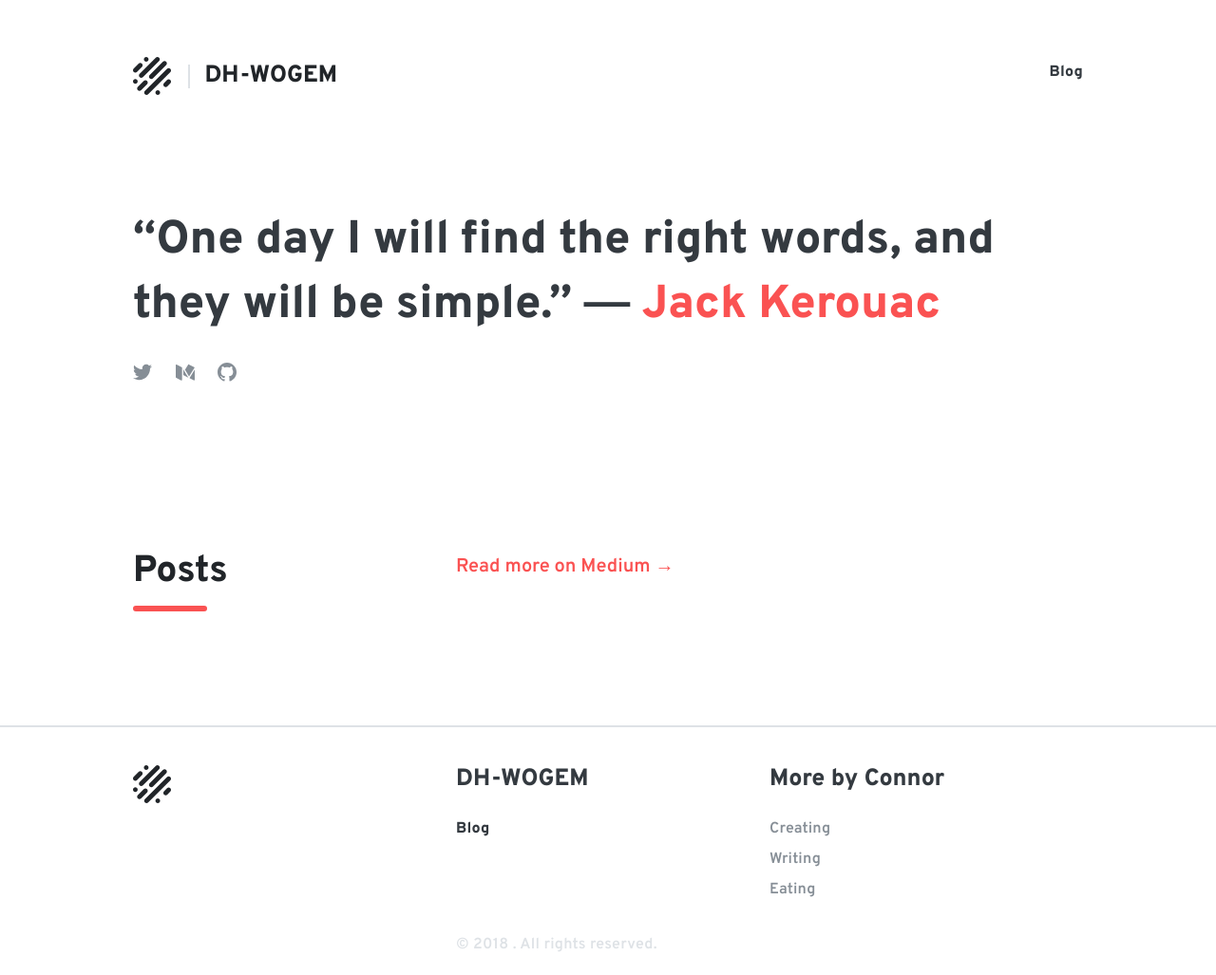
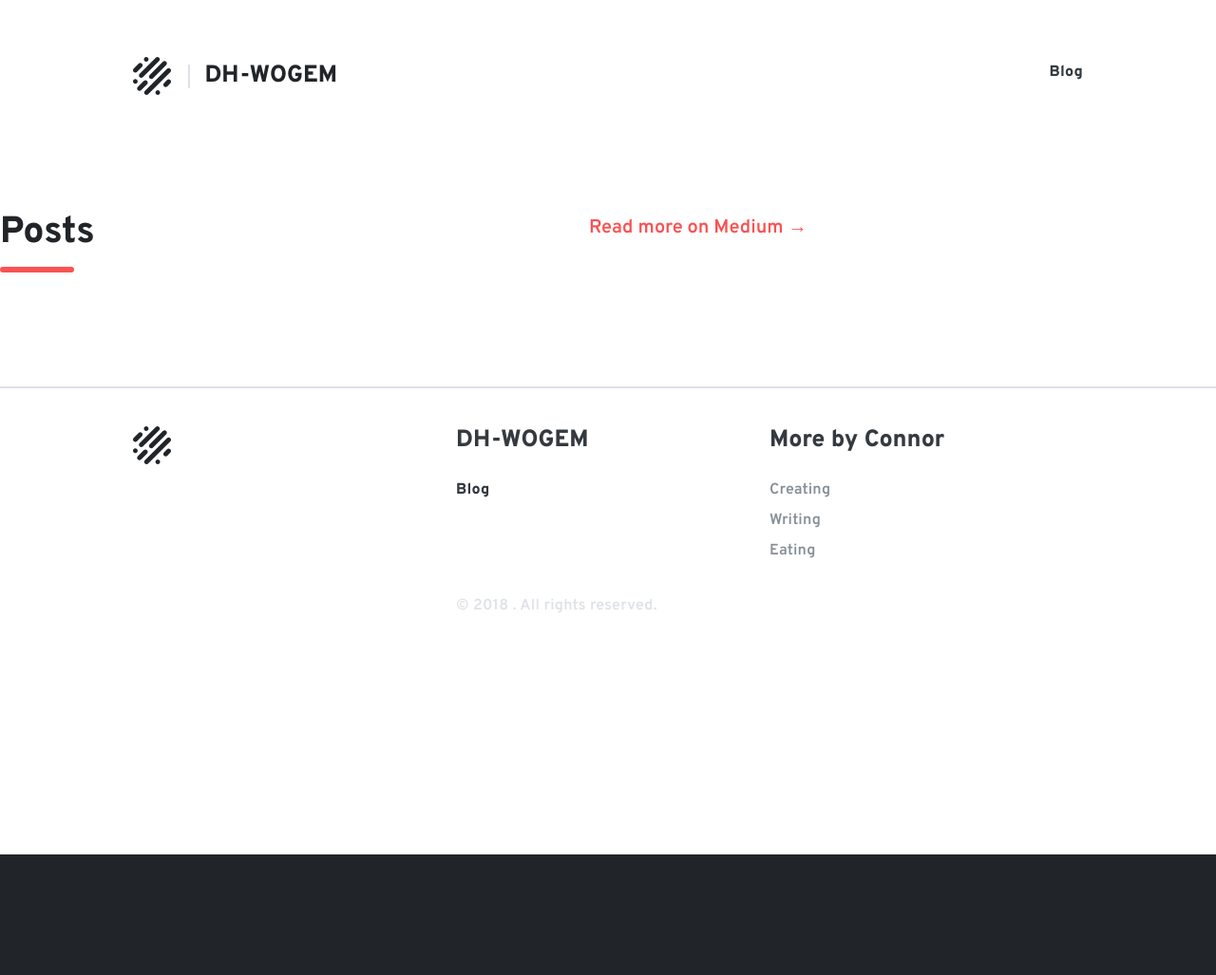
Before and after one commit to dh-wogem/dh-wogem.github.io, a Jekyll site: the page built from blog/index.html, in a window 1280 px wide. Shown: the whole page at 95% size. Built offline with Jekyll 4.4.1, drawn with Linux system fonts in a browser that asks for light colours; after the commit the page ends 900 px from its top, so only the background shows below that.

Commit message:
Update index.html

```diff
--- a/blog/index.html
+++ b/blog/index.html
@@ -8,7 +8,7 @@ image: false
 
 {% include core/metabar.html %}
 
-<article class="content">
+<!--<article class="content">
   <header class="hero">
     <h1 class="hero-title">“One day I will find the right words, and they will be simple.” ― <a href="https://www.wikiwand.com/en/Jack_Kerouac" target="_blank" rel="noreferrer">Jack Kerouac</a></h1>
     <div class="hero-icons">
@@ -30,7 +30,7 @@ image: false
 					<path d="M8 0C3.58 0 0 3.582 0 8c0 3.535 2.292 6.533 5.47 7.59.4.075.547-.172.547-.385 0-.19-.007-.693-.01-1.36-2.226.483-2.695-1.073-2.695-1.073-.364-.924-.89-1.17-.89-1.17-.725-.496.056-.486.056-.486.803.056 1.225.824 1.225.824.714 1.223 1.873.87 2.33.665.072-.517.278-.87.507-1.07-1.777-.2-3.644-.888-3.644-3.953 0-.873.31-1.587.823-2.147-.083-.202-.358-1.015.077-2.117 0 0 .672-.215 2.2.82.638-.178 1.323-.266 2.003-.27.68.004 1.364.092 2.003.27 1.527-1.035 2.198-.82 2.198-.82.437 1.102.163 1.915.08 2.117.513.56.823 1.274.823 2.147 0 3.073-1.87 3.75-3.653 3.947.287.246.543.735.543 1.48 0 1.07-.01 1.933-.01 2.195 0 .215.144.463.55.385C13.71 14.53 16 11.534 16 8c0-4.418-3.582-8-8-8"></path>
 				</svg>
 			</a>
-    </div>
+    </div>-->
     {% if page.image %}
       <div class="hero-image" style="background-image: url('{{ site.baseurl }}{{ site.assets }}{{ site.images }}{{ page.ref }}.jpg'); background-image: -webkit-image-set( url('{{ site.baseurl }}{{ site.assets }}{{ site.images }}{{ page.ref }}.jpg') 1x, url('{{ site.baseurl }}{{ site.assets }}{{ site.images }}{{ page.ref }}-large.jpg') 2x )"></div>
     {% endif %}
```
